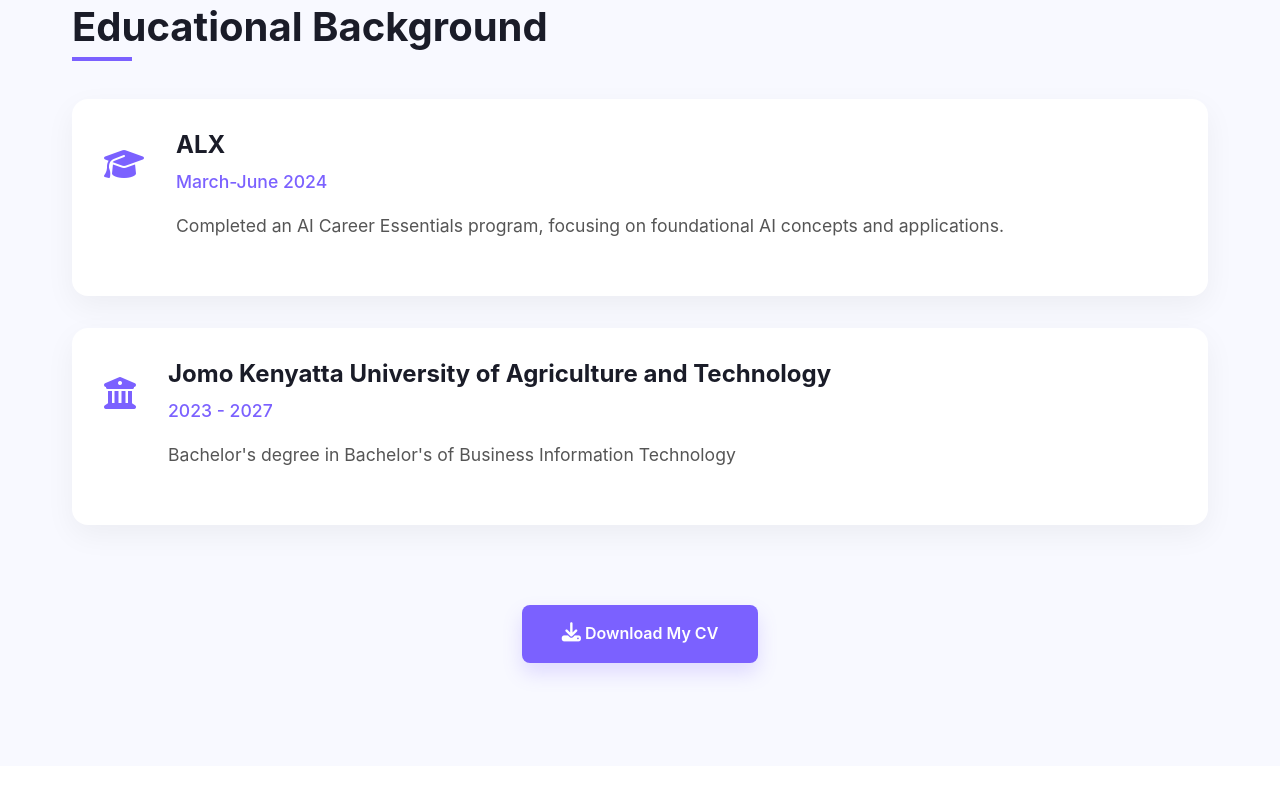
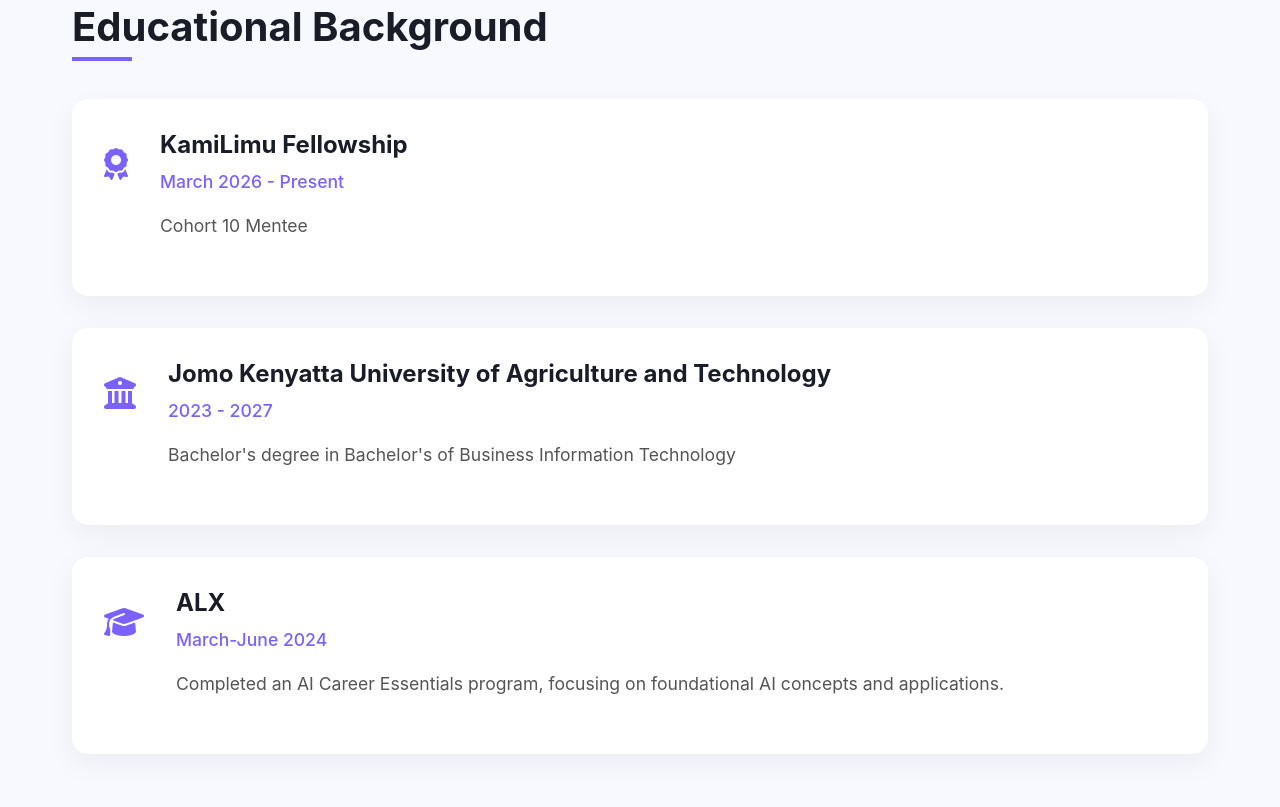
Before and after one commit to codingwithgitau/New-portfolio, a plain HTML site: page index.html in a window 1280 px wide. Shown: the part 893-1700 px from the top of the page. Drawn offline with Linux system fonts and the light colour scheme.

Commit message:
Added KamiLimu fellowship to my portfolio as well as my cv

```diff
--- a/index.html
+++ b/index.html
@@ -45,15 +45,18 @@
 <section id="education">
     <div class="container">
         <h2>Educational Background</h2>
+
         <div class="education-container">
+
+            <!-- KamiLimu Fellowship Card -->
             <div class="education-card">
                 <div class="education-icon">
-                        <i class="fas fa-graduation-cap"></i>
+                    <i class="fas fa-award"></i>
                 </div>
                 <div class="education-content">
-                        <h3>ALX</h3>
-                        <p class="education-date">March-June 2024</p>
-                        <p>Completed an AI Career Essentials program, focusing on foundational AI concepts and applications.</p>
+                    <h3>KamiLimu Fellowship</h3>
+                    <p class="education-date">March 2026 - Present</p>
+                    <p>Cohort 10 Mentee</p>
                 </div>
             </div>
 
@@ -68,8 +71,25 @@
                 </div>
             </div>
 
+
+            <div class="education-card">
+                <div class="education-icon">
+                    <i class="fas fa-graduation-cap"></i>
+                </div>
+                <div class="education-content">
+                    <h3>ALX</h3>
+                    <p class="education-date">March-June 2024</p>
+                    <p>Completed an AI Career Essentials program, focusing on foundational AI concepts and applications.</p>
+                </div>
+            </div>
+
+        </div>
+    </div>
+</section>
+
+
                 <div class="cv-download">
-                    <a href="Lewis_Gitau_CV.pdf" download class="btn cv-btn">
+                    <a href="Lewis_Gitau_Ndungu_Resume.pdf" download class="btn cv-btn">
                         <i class="fas fa-download"></i> Download My CV
                     </a>
                 </div>
```
Also changed, not shown: 1 other file. Lines whose indentation alone changed are shown as unchanged.
